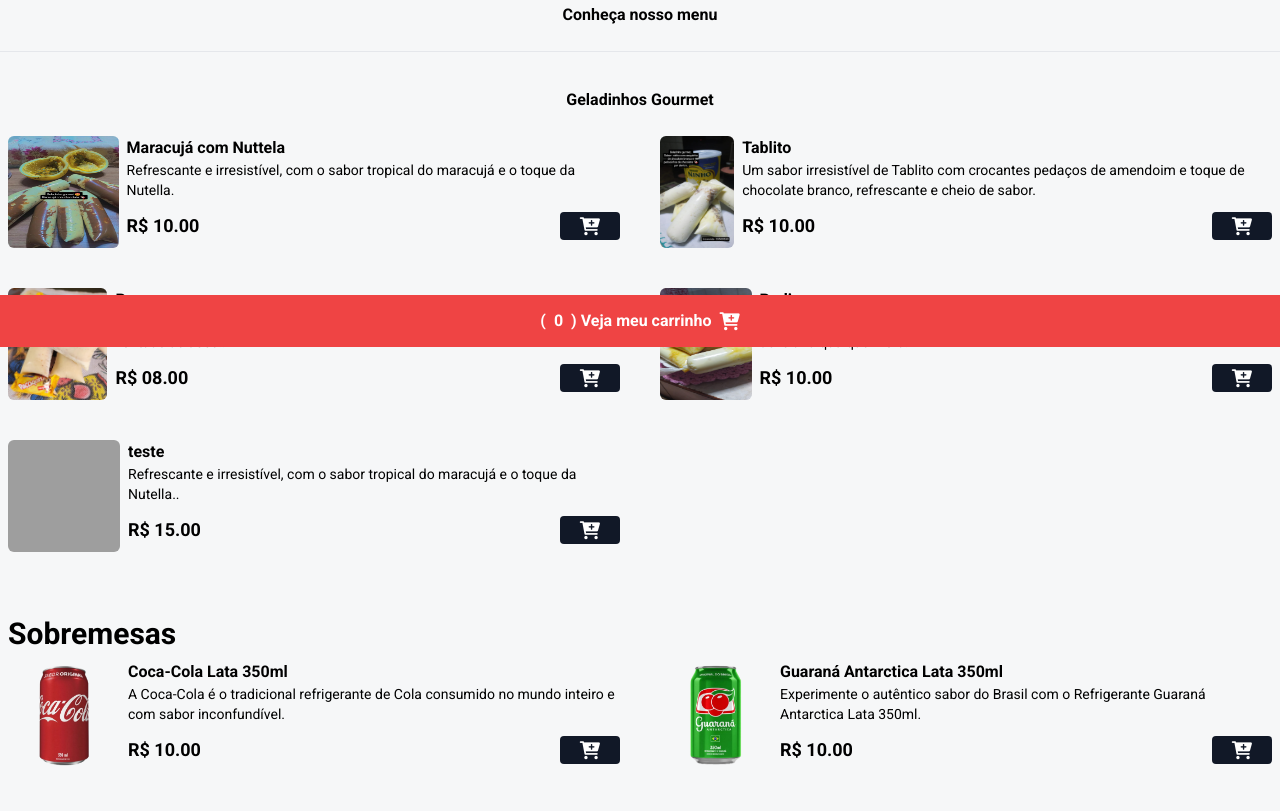
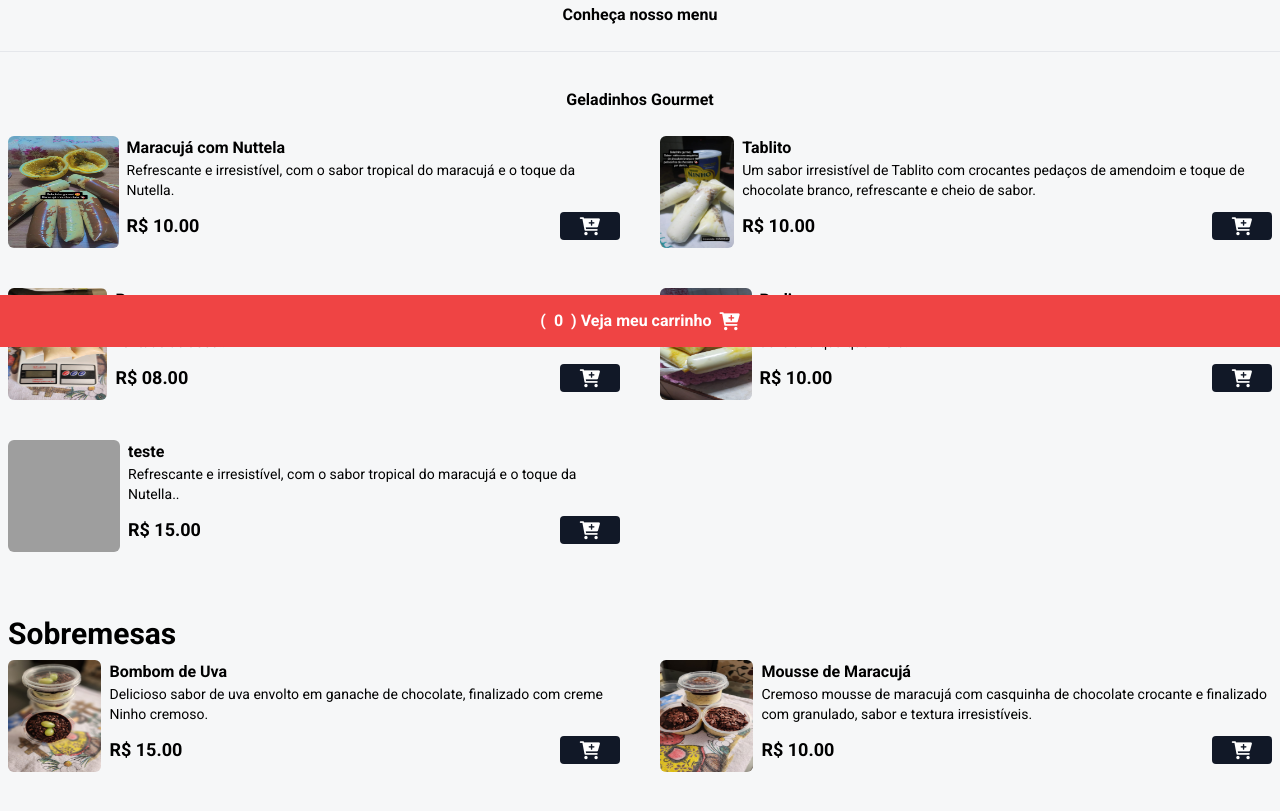
Before and after one commit to Lucas-DSA/proejto-dudis-delivery, a plain HTML site: page index.html in a window 1280 px wide. Shown: the part 453-1264 px from the top of the page. Drawn offline with nearby package versions, Linux system fonts and the light colour scheme; grey boxes are pictures that could not be loaded.

Commit message:
adicionado sobremesas

```diff
--- a/index.html
+++ b/index.html
@@ -100,7 +100,7 @@
             </div>
 
             <div class="flex gap-2">
-                <img src="./assets/Dudi`s/paçoca.jpg" alt="Paçoca"
+                <img src="./assets/Dudi`s/paçoca 2.jpg" alt="Paçoca"
                     class="w-28 h-28 rounded-md hover:scale-110 hover:-rotate-2 duration-300">
 
                 <div>
@@ -172,18 +172,17 @@
 
         <div class="grid grid-cols-1 md:grid-cols-2 gap-7 md:gap-10 mx-auto max-w-7xl px-2 mb-16" id="menu">
             <div class="flex gap-2 w-full">
-                <img src="./assets/refri-1.png" alt="Coca Cola"
+                <img src="./assets/Dudi`s/bombom de uva.jpg" alt="Bombom de uva"
                     class="w-28 h-28 rounded-md hover:scale-110 hover:-rotate-2 duration-300">
 
                 <div class="w-full">
-                    <p class="font-bold">Coca-Cola Lata 350ml</p>
-                    <p class="text-sm">A Coca-Cola é o tradicional refrigerante de Cola consumido no mundo inteiro e com
-                        sabor inconfundível.</p>
+                    <p class="font-bold">Bombom de Uva</p>
+                    <p class="text-sm">Delicioso sabor de uva envolto em ganache de chocolate, finalizado com creme Ninho cremoso.</p>
 
                     <div class="flex items-center gap-2 justify-between mt-3">
-                        <p class="font-bold text-lg">R$ 10.00</p>
-                        <button class="bg-gray-900 px-5 rounded add-to-cart-btn" data-name="Coca Cola Lata"
-                            data-price="10.00">
+                        <p class="font-bold text-lg">R$ 15.00</p>
+                        <button class="bg-gray-900 px-5 rounded add-to-cart-btn" data-name="Bombom de uva"
+                            data-price="15.00">
                             <i class="fa fa-cart-plus text-lg text-white"></i>
                         </button>
 
@@ -194,13 +193,12 @@
             </div>
 
             <div class="flex gap-2 w-full">
-                <img src="./assets/refri-2.png" alt="Guarana antartica Lata"
+                <img src="./assets/Dudi`s/mousse de maracuja.jpg" alt="Guarana antartica Lata"
                     class="w-28 h-28 rounded-md hover:scale-110 hover:-rotate-2 duration-300">
 
                 <div class="w-full">
-                    <p class="font-bold">Guaraná Antarctica Lata 350ml</p>
-                    <p class="text-sm">Experimente o autêntico sabor do Brasil com o Refrigerante Guaraná Antarctica
-                        Lata 350ml.</p>
+                    <p class="font-bold">Mousse de Maracujá</p>
+                    <p class="text-sm">Cremoso mousse de maracujá com casquinha de chocolate crocante e finalizado com granulado, sabor e textura irresistíveis.</p>
 
                     <div class="flex items-center gap-2 justify-between mt-3">
                         <p class="font-bold text-lg">R$ 10.00</p>
```
Also changed, not shown: assets/Dudi`s/paçoca 2.jpg (added).
